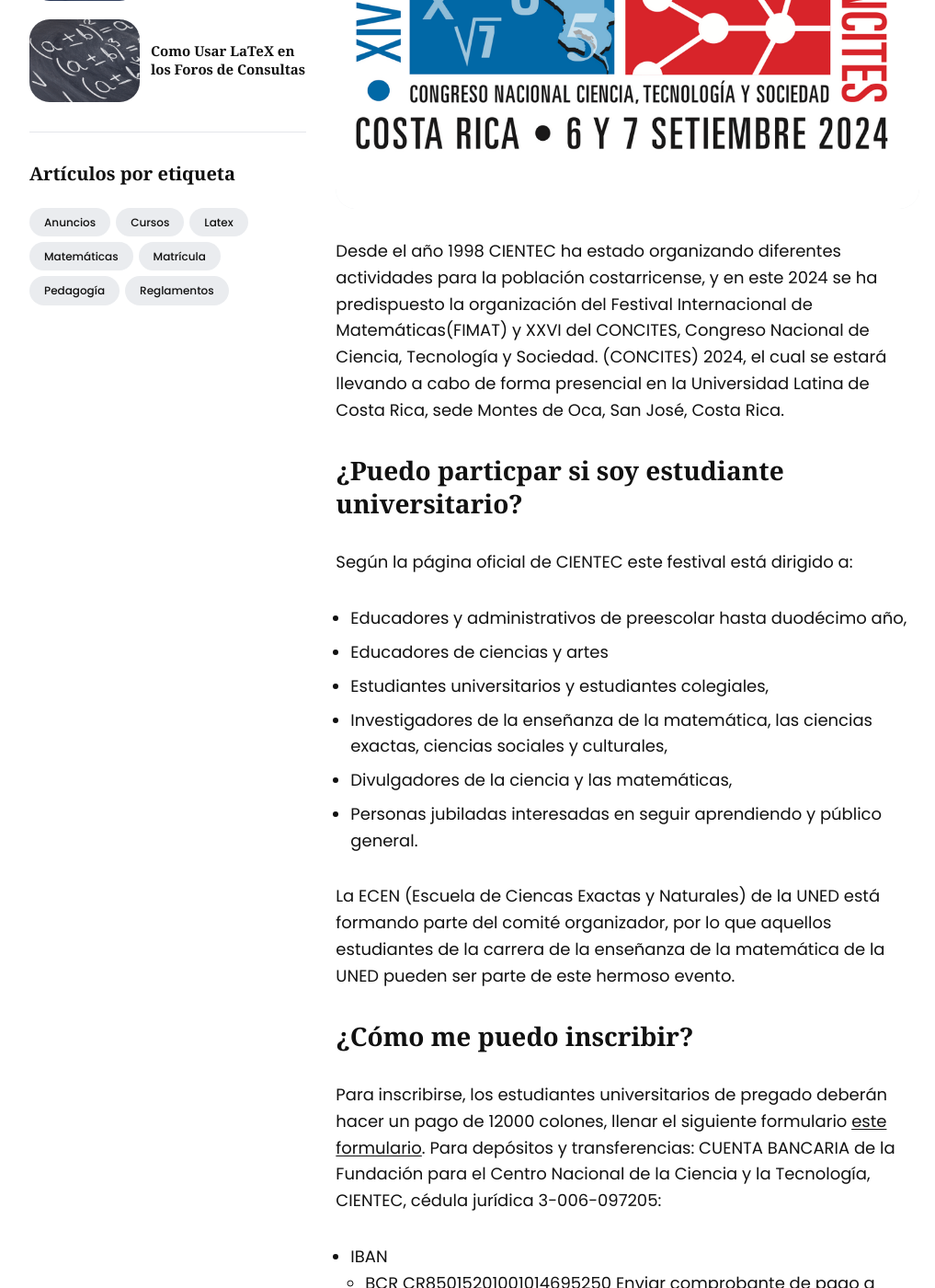
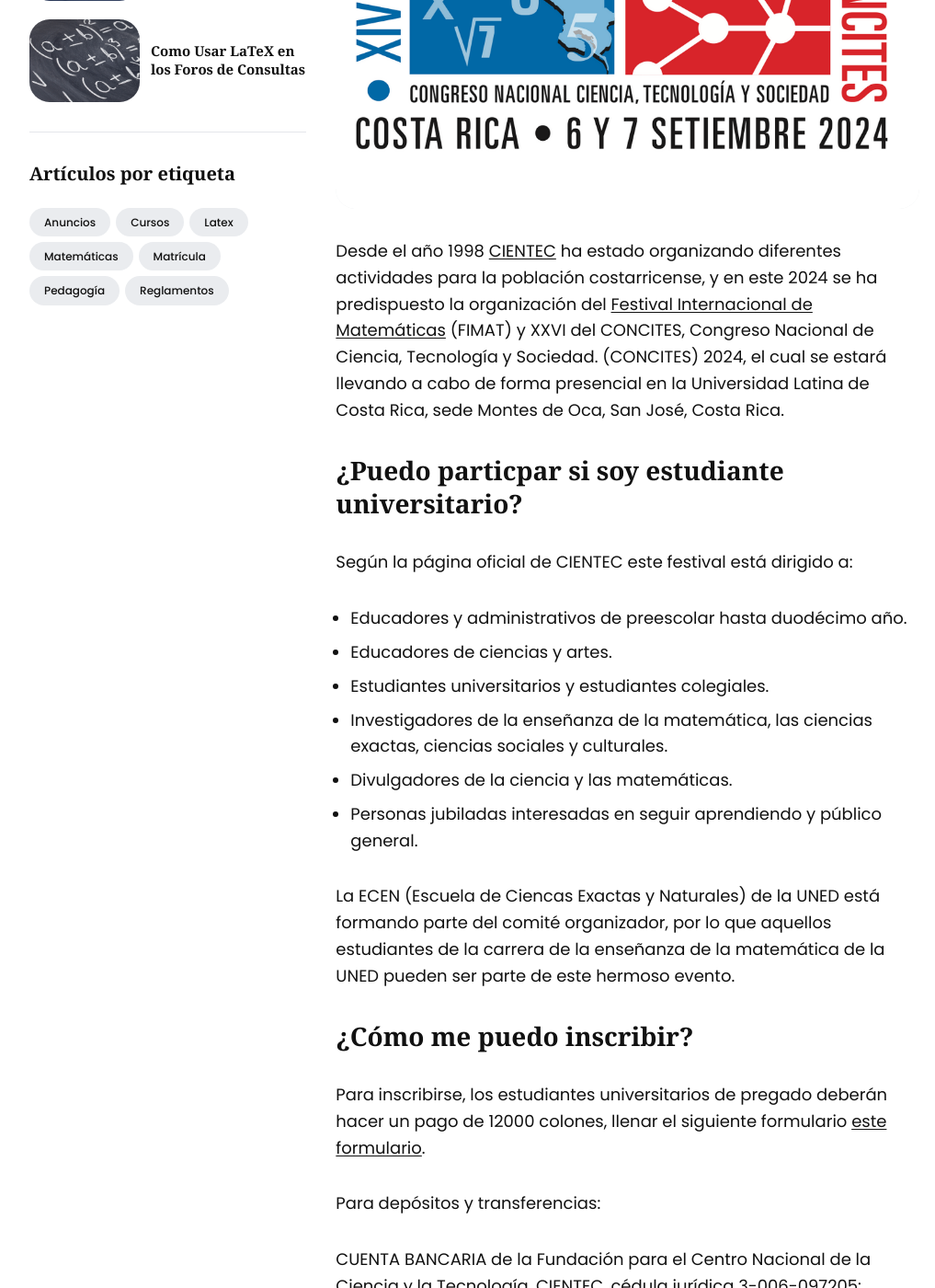
Before and after one commit to asoesem/asoesem.github.io, a Jekyll site: the page built from _posts/2024-03-01-festival-internacional-de-las-matematicas-cientec.md, in a window 1280 px wide and 1400 px high, scrolled down 912 px. Shown: the whole window at 92% size, without its empty margins (124-1141 px from the left). Built offline with Jekyll 4.4.1, drawn with Linux system fonts in a browser that asks for light colours; some of the changed lines change nothing that is shown; some of the changed text lies outside the part shown.

Commit message:
Mejoras menores en la publicación del fest. de mat.

```diff
--- a/_posts/2024-03-01-festival-internacional-de-las-matematicas-cientec.md
+++ b/_posts/2024-03-01-festival-internacional-de-las-matematicas-cientec.md
@@ -11,30 +11,37 @@
 comments: true
 share: true
 ---
-Desde el año 1998 CIENTEC ha estado organizando diferentes actividades para la población costarricense, y en este 2024 se ha predispuesto la organización del Festival Internacional de Matemáticas(FIMAT) y XXVI del CONCITES, Congreso Nacional de Ciencia, Tecnología y Sociedad. (CONCITES) 2024, el cual se estará llevando a cabo de forma presencial en la Universidad Latina de Costa Rica, sede Montes de Oca, San José, Costa Rica.
+Desde el año 1998 [CIENTEC](https://cientec.or.cr/) ha estado organizando diferentes actividades para la población costarricense, y en este 2024 se ha predispuesto la organización del [Festival Internacional de Matemáticas](https://cientec.or.cr/programas/educadores-divulgadores/fimat-concites-2024) (FIMAT) y XXVI del CONCITES, Congreso Nacional de Ciencia, Tecnología y Sociedad. (CONCITES) 2024, el cual se estará llevando a cabo de forma presencial en la Universidad Latina de Costa Rica, sede Montes de Oca, San José, Costa Rica.
 
 ## ¿Puedo particpar si soy estudiante universitario?
+
 Según la página oficial de CIENTEC este festival está dirigido a:
-- Educadores y administrativos de preescolar hasta duodécimo año,
-- Educadores de ciencias y artes
-- Estudiantes universitarios y estudiantes colegiales,
-- Investigadores de la enseñanza de la matemática, las ciencias exactas, ciencias sociales y culturales,
-- Divulgadores de la ciencia y las matemáticas,
+
+- Educadores y administrativos de preescolar hasta duodécimo año.
+- Educadores de ciencias y artes.
+- Estudiantes universitarios y estudiantes colegiales.
+- Investigadores de la enseñanza de la matemática, las ciencias exactas, ciencias sociales y culturales.
+- Divulgadores de la ciencia y las matemáticas.
 - Personas jubiladas interesadas en seguir aprendiendo y público general.
 
 La ECEN (Escuela de Ciencas Exactas y Naturales) de la UNED está formando parte del comité organizador, por lo que aquellos estudiantes de la carrera de la enseñanza de la matemática de la UNED pueden ser parte de este hermoso evento.
 
 ## ¿Cómo me puedo inscribir?
+
 Para inscribirse, los estudiantes universitarios de pregado deberán hacer un pago de 12000 colones, llenar el siguiente formulario [este formulario](https://forms.gle/cc8Qo1gDeyieg7dC6).
+
 Para depósitos y transferencias:
+
 CUENTA BANCARIA de la Fundación para el Centro Nacional de la Ciencia y la Tecnología, CIENTEC, cédula jurídica 3-006-097205:
 - IBAN
-  - BCR  CR85015201001014695250
+  - BCR `CR85015201001014695250`
+
 Enviar comprobante de pago a [programa.cientec@gmail.com](maito:programa.cliente@gmail.com)
 
-O por SINPE MÓVIL  Tel. 8925-6977 (Alejandra León Castellá, Ced. 106030356)
+O por SINPE MÓVIL al tel. `8925-6977` (Alejandra León Castellá, Ced. 106030356)
 
 ## ¿Se obtiene algún certificado?
+
 Según CIENTEC los participantes que se (1) registren, (2) paguen su inscripción y (3) cumplan con las horas de participación requeridas podrán recibir su certificado (12 horas) presencialmente y deberán retirarlos al finalizar el evento. No se entregarán o enviarán posteriormente.
 
 Los certificados seguirán los lineamientos del MEP y podrán ser presentados para efectos de Carrera Profesional junto con el recibo de pago y el respectivo programa (bitácora).
```
